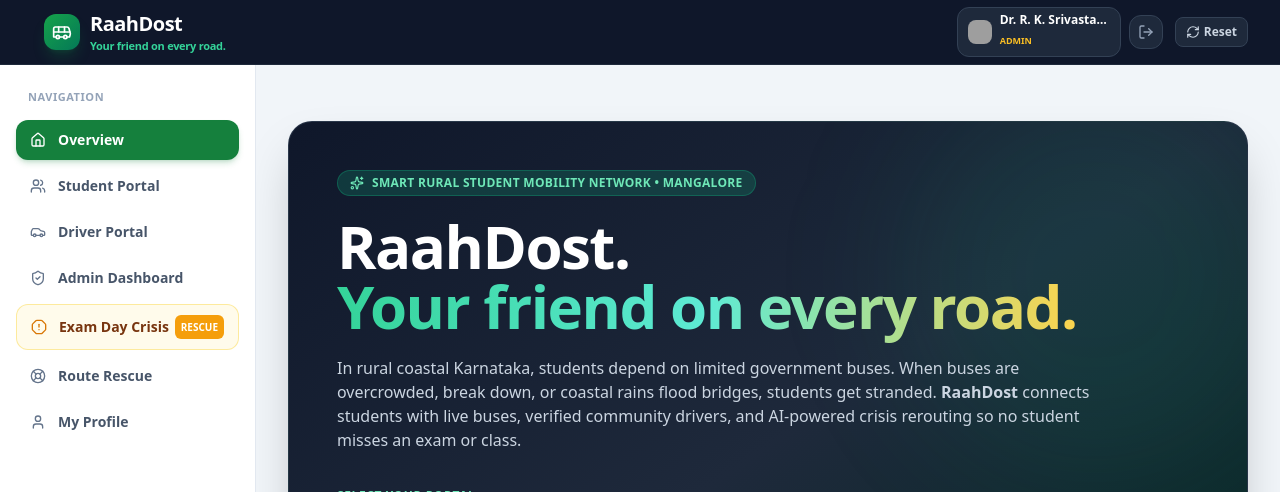
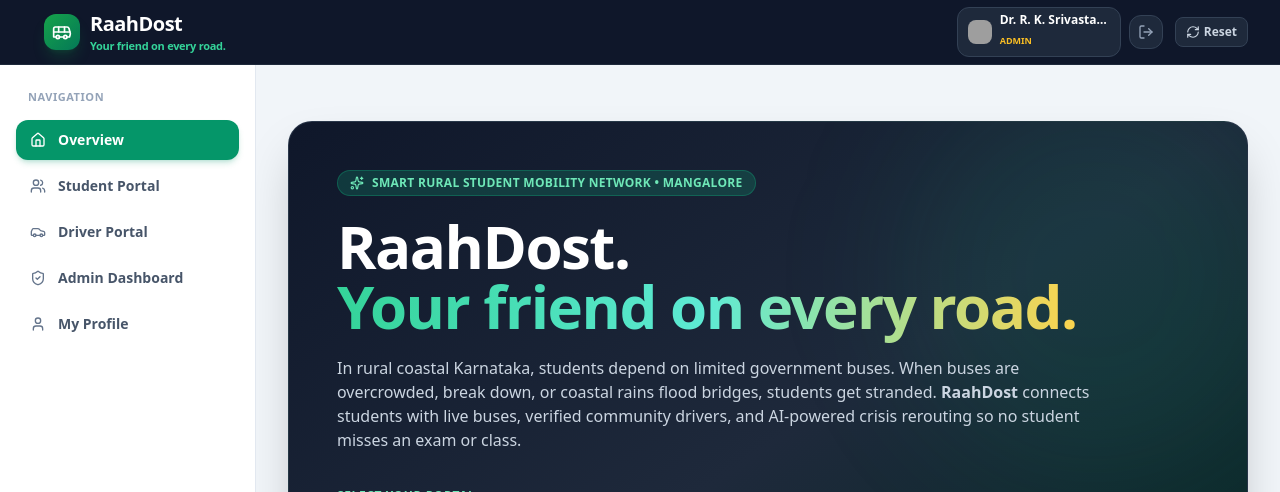
Before and after one commit to sharathbk910/RaahDost, a React (Vite) app: page / in a window 1280 px wide. Shown: the top 492 px of the page. Built offline with nearby package versions, Linux system fonts and the light colour scheme; no server answers; grey boxes are pictures that could not be loaded.

Commit message:
fix(nav): remove redundant standalone Exam Day Crisis and Route Rescue buttons from sidebar

```diff
--- a/src/components/layout/Navigation.tsx
+++ b/src/components/layout/Navigation.tsx
@@ -136,8 +136,6 @@ export const Sidebar: React.FC<{
     { id: '/student', label: 'Student Portal', icon: Users, highlightRole: 'student' },
     { id: '/driver', label: 'Driver Portal', icon: Car, highlightRole: 'driver' },
     { id: '/dashboard', label: 'Admin Dashboard', icon: ShieldCheck, highlightRole: 'admin' },
-    { id: '/crisis', label: 'Exam Day Crisis', icon: AlertOctagon, highlight: true, badge: 'CRISIS' },
-    { id: '/rescue', label: 'Route Rescue', icon: LifeBuoy },
     { id: '/profile', label: 'My Profile', icon: UserIcon },
   ];
 
@@ -176,23 +174,14 @@ export const Sidebar: React.FC<{
                 onClick={() => handleNavClick(item.id)}
                 className={`w-full flex items-center justify-between px-3.5 py-2.5 rounded-xl text-sm font-semibold transition-all ${
                   isActive
-                    ? item.highlight
-                      ? 'bg-amber-500 text-white shadow-md shadow-amber-500/20'
-                      : 'bg-brand-600 text-white shadow-md shadow-brand-600/20'
-                    : item.highlight
-                      ? 'bg-amber-50 text-amber-900 border border-amber-200/80 hover:bg-amber-100'
-                      : 'text-slate-600 hover:bg-slate-100 hover:text-slate-900'
+                    ? 'bg-emerald-600 text-white shadow-md shadow-emerald-600/20'
+                    : 'text-slate-600 hover:bg-slate-100 hover:text-slate-900'
                 }`}
               >
                 <div className="flex items-center space-x-3">
-                  <Icon className={`w-4 h-4 ${isActive ? 'text-white' : item.highlight ? 'text-amber-600' : 'text-slate-500'}`} />
+                  <Icon className={`w-4 h-4 ${isActive ? 'text-white' : 'text-slate-500'}`} />
                   <span>{item.label}</span>
                 </div>
-                {item.highlight && !isActive && (
-                  <span className="bg-amber-500 text-white text-[10px] font-extrabold px-1.5 py-0.5 rounded-md">
-                    RESCUE
-                  </span>
-                )}
               </button>
             );
           })}
```
